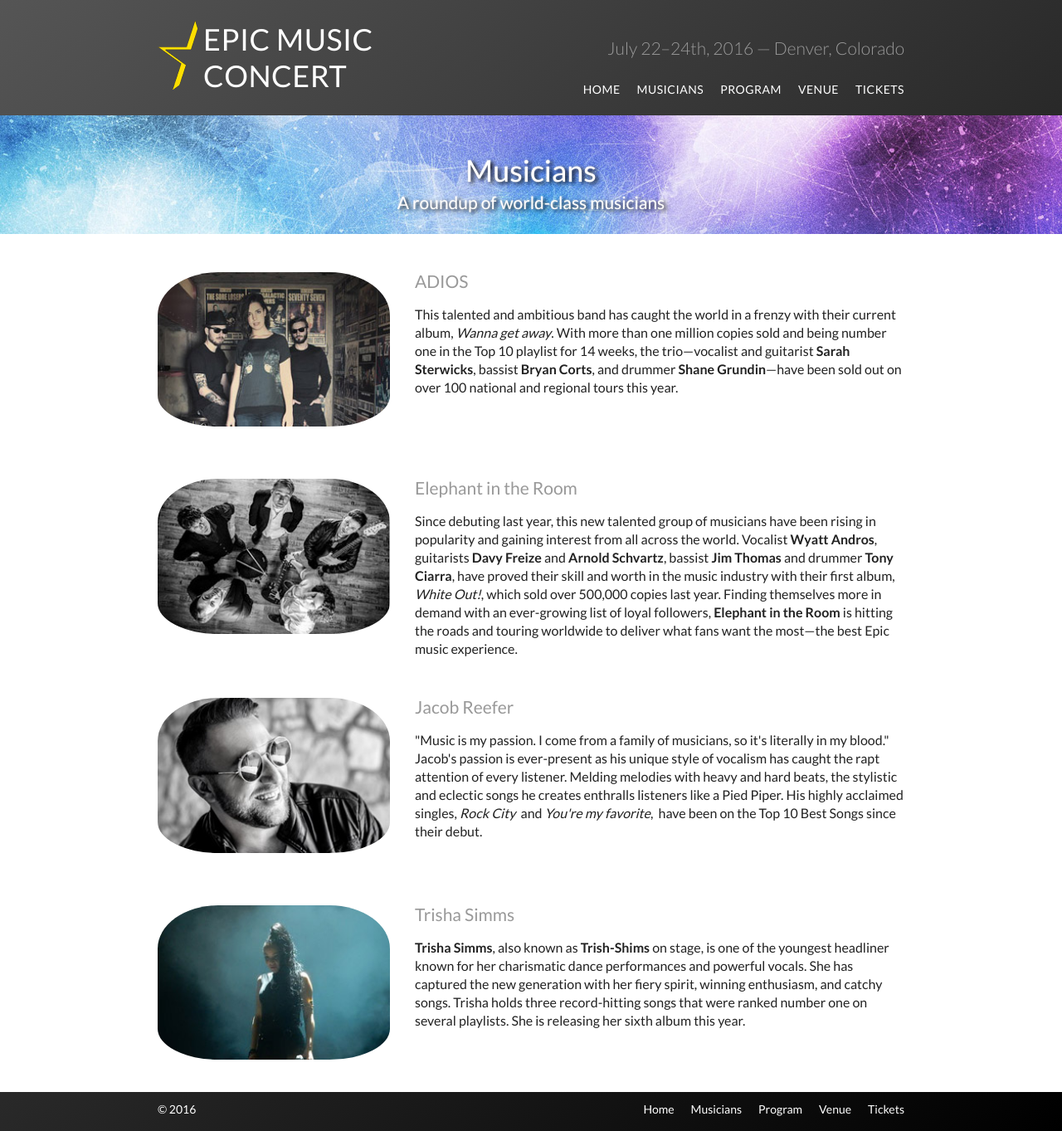
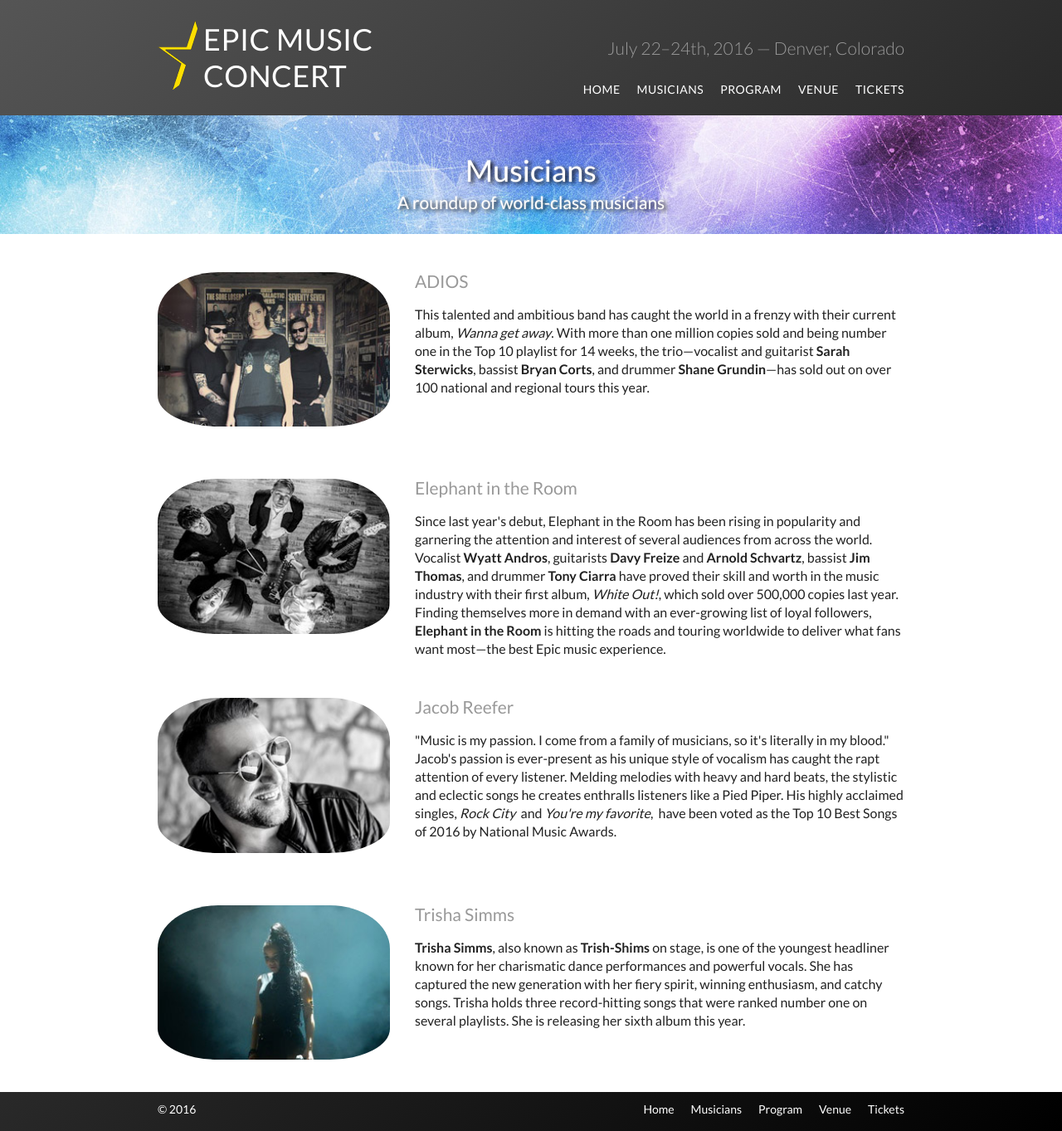
Before and after one commit to nuumu/nuumu.github.io, a Jekyll site: the page website/music/musicians.html, which Jekyll copies as it is, in a window 1280 px wide. Shown: the whole page at 83% size. Built offline with Jekyll 4.4.1, drawn with Linux system fonts in a browser that asks for light colours.

Commit message:
Update musicians.html

```diff
--- a/website/music/musicians.html
+++ b/website/music/musicians.html
@@ -54,7 +54,7 @@
 			<div class="col-1-3"><img alt="ADIOS" src="images/musician/adios.jpg"></div><!--
           --><aside class="col-2-3">
 				<h3>ADIOS</h3>
-				<p>This talented and ambitious band has caught the world in a frenzy with their current album, <em>Wanna get away</em>. With more than one million copies sold and being number one in the Top 10 playlist for 14 weeks, the trio—vocalist and guitarist <strong>Sarah Sterwicks</strong>, bassist <strong>Bryan Corts</strong>, and drummer <strong>Shane Grundin</strong>—have been sold out on over 100 national and regional tours this year.</p>
+				<p>This talented and ambitious band has caught the world in a frenzy with their current album, <em>Wanna get away</em>. With more than one million copies sold and being number one in the Top 10 playlist for 14 weeks, the trio—vocalist and guitarist <strong>Sarah Sterwicks</strong>, bassist <strong>Bryan Corts</strong>, and drummer <strong>Shane Grundin</strong>—has sold out on over 100 national and regional tours this year.</p>
 			</aside>
 		</div>
 	</section>
@@ -65,7 +65,7 @@
 			<div class="col-1-3"><img alt="Elephant in the Room" src="images/musician/elephant.jpg"></div><!--
           --><aside class="col-2-3">
 				<h3>Elephant in the Room</h3>
-				<p>Since debuting last year, this new talented group of musicians have been rising in popularity and gaining interest from all across the world. Vocalist <strong>Wyatt Andros</strong>, guitarists <strong>Davy Freize</strong> and <strong>Arnold Schvartz</strong>, bassist <strong>Jim Thomas</strong> and drummer <strong>Tony Ciarra</strong>, have proved their skill and worth in the music industry with their first album, <em>White Out!</em>, which sold over 500,000 copies last year. Finding themselves more in demand with an ever-growing list of loyal followers, <strong>Elephant in the Room</strong> is hitting the roads and touring worldwide to deliver what fans want the most—the best Epic music experience.</p>
+			<p>Since last year's debut, <b>Elephant in the Room</b> has been rising in popularity and garnering the attention and interest of several audiences from across the world. Vocalist <strong>Wyatt Andros</strong>, guitarists <strong>Davy Freize</strong> and <strong>Arnold Schvartz</strong>, bassist <strong>Jim Thomas</strong>, and drummer <strong>Tony Ciarra</strong> have proved their skill and worth in the music industry with their first album, <em>White Out!</em>, which sold over 500,000 copies last year. Finding themselves more in demand with an ever-growing list of loyal followers, <strong>Elephant in the Room</strong> is hitting the roads and touring worldwide to deliver what fans want most—the best Epic music experience.</p>
 			</aside>
 		</div>
 	</section>
@@ -76,7 +76,7 @@
 			<div class="col-1-3"><img alt="Jacob Reefer" src="images/musician/jacob-reefer.jpg"></div><!--
           --><aside class="col-2-3">
 				<h3>Jacob Reefer</h3>
-				<p>"Music is my passion. I come from a family of musicians, so it's literally in my blood." Jacob's passion is ever-present as his unique style of vocalism has caught the rapt attention of every listener. Melding melodies with heavy and hard beats, the stylistic and eclectic songs he creates enthralls listeners like a Pied Piper. His highly acclaimed singles, <em>Rock City</em>&nbsp; and <em>You're my favorite</em>,&nbsp; have been on the Top 10 Best Songs since their debut.</p>
+				<p>"Music is my passion. I come from a family of musicians, so it's literally in my blood." Jacob's passion is ever-present as his unique style of vocalism has caught the rapt attention of every listener. Melding melodies with heavy and hard beats, the stylistic and eclectic songs he creates enthralls listeners like a Pied Piper. His highly acclaimed singles, <em>Rock City</em>&nbsp; and <em>You're my favorite</em>,&nbsp; have been voted as the Top 10 Best Songs of 2016 by <i>National Music Awards</i>.</p>
 			</aside>
 		</div>
 	</section>
```
